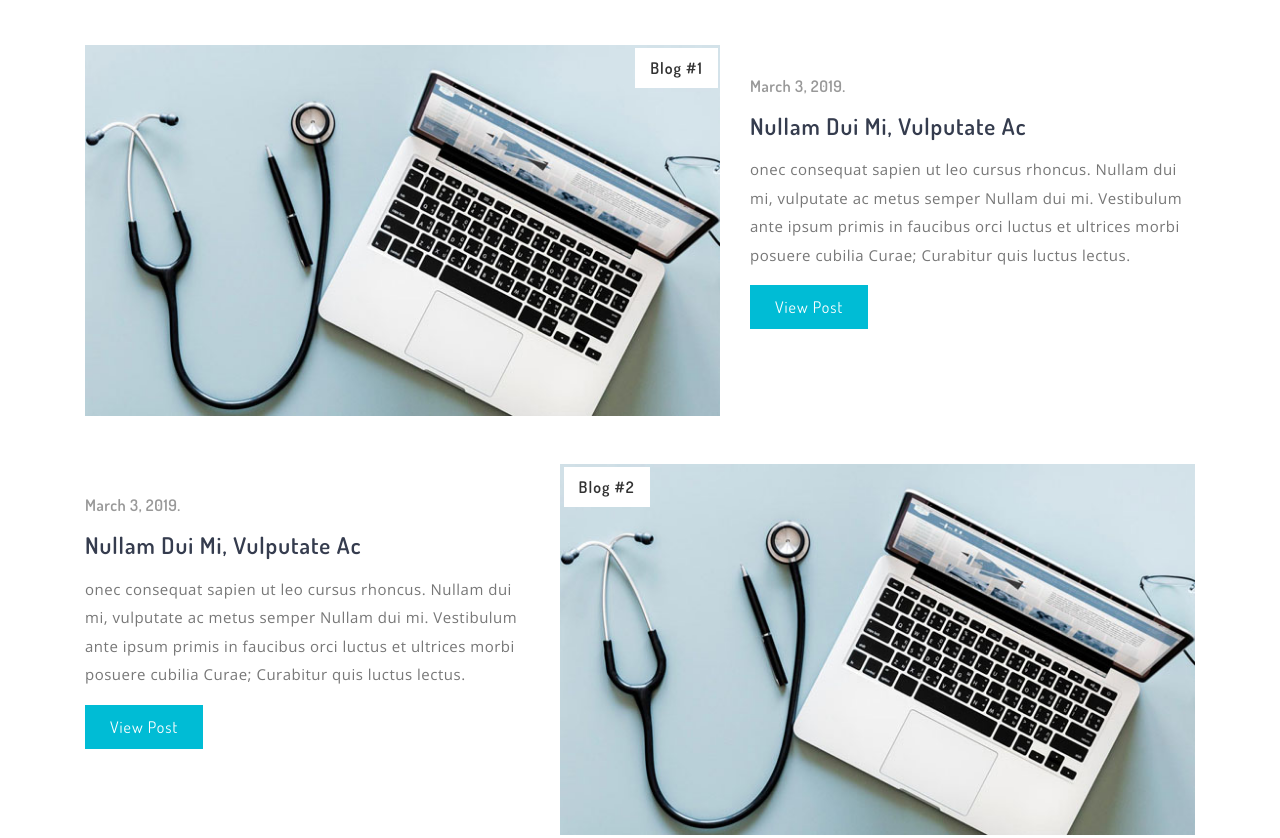
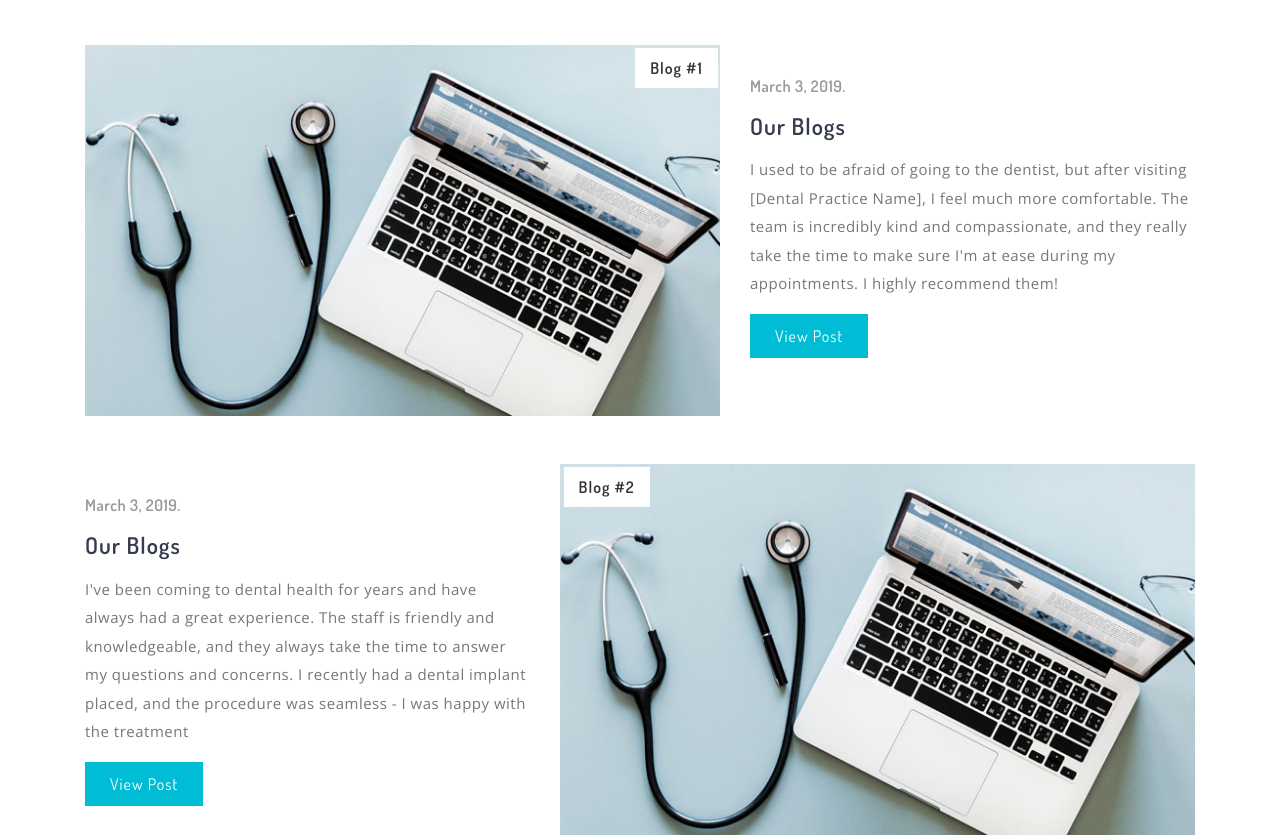
Before and after one commit to KartheekGarapati/Health_FRT, a plain HTML site: page blog.html in a window 1280 px wide. Shown: the part 372-1210 px from the top of the page. Drawn offline with nearby package versions, Linux system fonts and the light colour scheme.

Commit message:
Update blog.html

```diff
--- a/blog.html
+++ b/blog.html
@@ -110,16 +110,16 @@ Smartphone Compatible web template, free webdesigns for Nokia, Samsung, LG, Sony
 			</div>
 			<div class="col-lg-5 mb-lg-5 mb-4">
 				<h5>March 3, 2019.</h5>
-				<h4 class="my-3">Nullam dui mi, vulputate ac</h4>
-				<p class="my-3">onec consequat sapien ut leo cursus rhoncus. Nullam dui mi, vulputate ac metus semper Nullam dui mi.
-				 Vestibulum ante ipsum primis in faucibus orci luctus et ultrices morbi posuere cubilia Curae; Curabitur quis luctus lectus.</p>
+				<h4 class="my-3">Our Blogs</h4>
+				<p class="my-3">I used to be afraid of going to the dentist, but after visiting [Dental Practice Name], I feel much more comfortable. The team is incredibly kind and compassionate,
+					and they really take the time to make sure I'm at ease during my appointments. I highly recommend them!</p>
 				<a href="single.html" class="btn-banner"> View Post </a>
 			</div>
 			<div class="col-lg-5 mb-lg-5 mb-4">
 				<h5>March 3, 2019.</h5>
-				<h4 class="my-3">Nullam dui mi, vulputate ac</h4>
-				<p class="my-3">onec consequat sapien ut leo cursus rhoncus. Nullam dui mi, vulputate ac metus semper Nullam dui mi.
-				 Vestibulum ante ipsum primis in faucibus orci luctus et ultrices morbi posuere cubilia Curae; Curabitur quis luctus lectus.</p>
+				<h4 class="my-3">Our Blogs</h4>
+				<p class="my-3">I've been coming to dental health for years and have always had a great experience. The staff is friendly and knowledgeable, and they always take the time to answer my questions and concerns.
+					I recently had a dental implant placed, and the procedure was seamless - I was happy with the treatment</p>
 				<a href="single.html" class="btn-banner"> View Post </a>
 			</div>
 			<div class="col-lg-7 mb-5 blog-img2">
```
